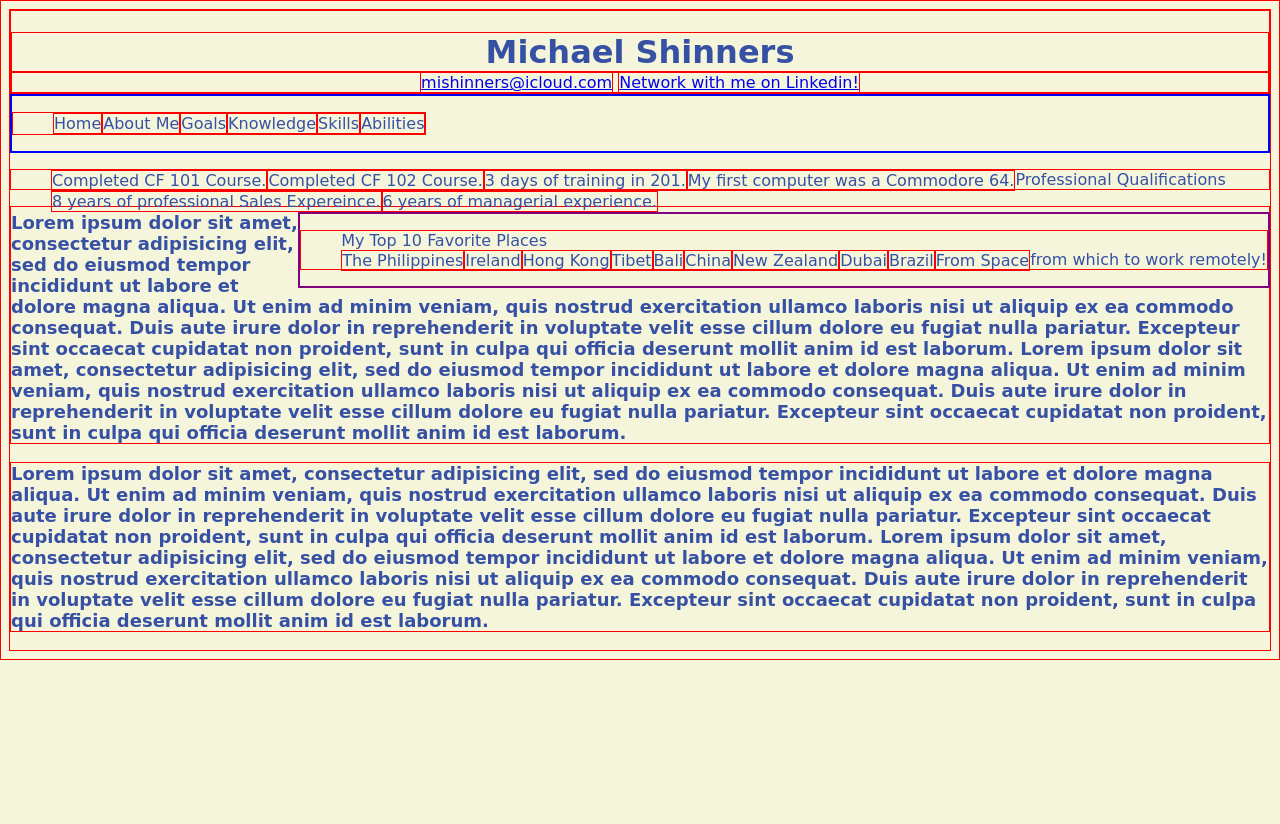
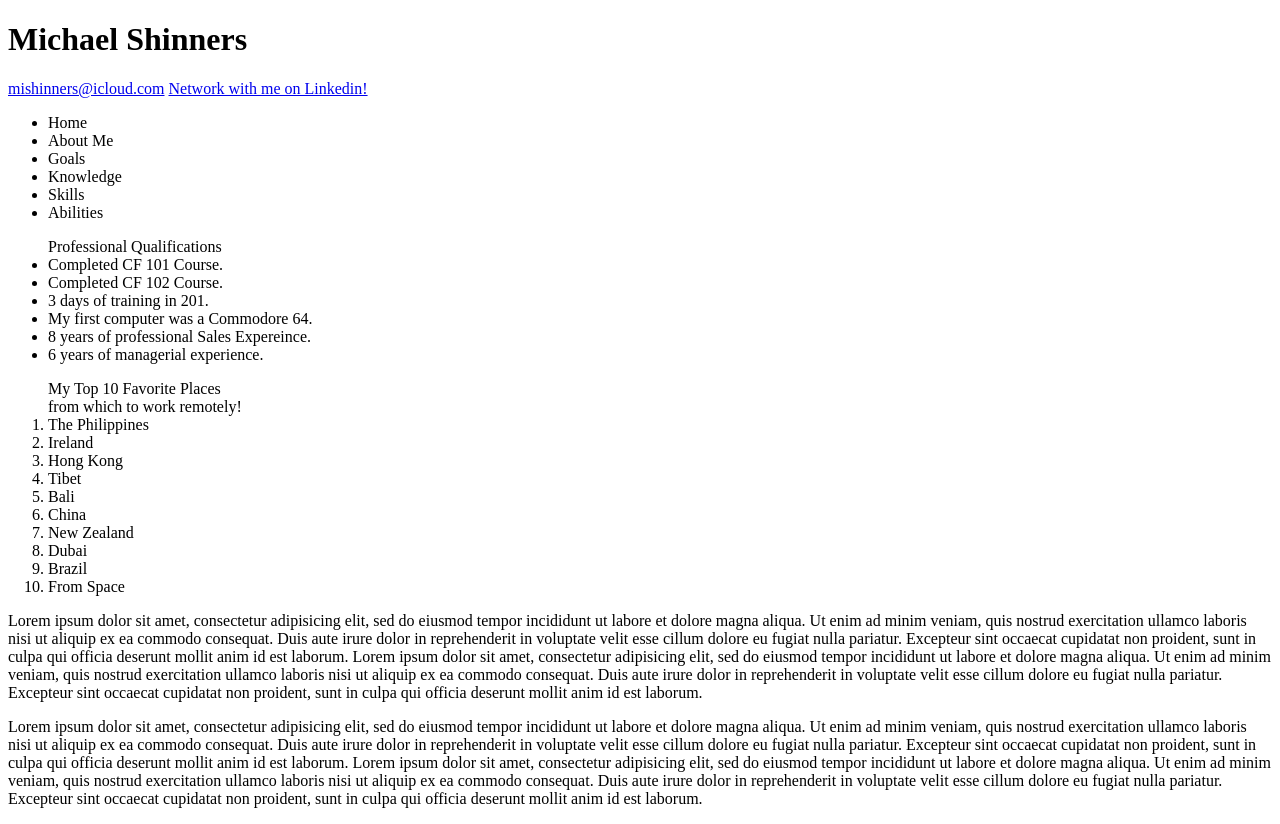
Before and after one commit to mshinners/about_me, a plain HTML site: page index.html in a window 1280 px wide. Before the commit the page ends 800 px from the top, so only its background shows below. Drawn offline with Linux system fonts and the light colour scheme.

Commit message:
Confusion

```diff
--- a/style.css
+++ b/style.css
@@ -1,57 +1,7 @@
-/*box-sizing: border-box;*/
-* {
-  border: thin solid red;
-}
 
-body {
-  color: rgb(54, 80, 164);
-  background-color: beige;
-  font-family: cursive, sans-serif;
 
-}
-
-h1 {
-  font-size: 32px;
-  margin-bottom: 0;
-  text-align: center;
-}
-
-.navBar {
-  border: 2px, solid, blue;
-  display: flex;
-  text-align: justify;
-      justify-content: space-between;
-
-}
-
-li  {
-        float: left;
-        margin: 0;
-        padding 20%;
-        list-style-type: none;
-}
-
-.links {
-  text-align: center;
-}
-
-h1>a {
-  background-color: #EA7A94;
-  text-align: center;
-}
-
-h4 {
-  color: purple;
-  font-size: 250%;
-}
-
-p {
-  margin-top: 0;
-  font-size: 18px;
-  font-weight: bold;
-
-}
-aside {
-  border: 2px, solid, purple;
-  float: right;
-}
+/* Permalink - use to edit and share this gradient: http://colorzilla.com/gradient-editor/#1e5799+0,7db9e8+100&1+0,0+100;Blue+to+Transparent */
+background: -moz-linear-gradient(top, rgba(30,87,153,1) 0%, rgba(125,185,232,0) 100%); /* FF3.6-15 */
+background: -webkit-linear-gradient(top, rgba(30,87,153,1) 0%,rgba(125,185,232,0) 100%); /* Chrome10-25,Safari5.1-6 */
+background: linear-gradient(to bottom, rgba(30,87,153,1) 0%,rgba(125,185,232,0) 100%); /* W3C, IE10+, FF16+, Chrome26+, Opera12+, Safari7+ */
+filter: progid:DXImageTransform.Microsoft.gradient( startColorstr='#1e5799', endColorstr='#007db9e8',GradientType=0 ); /* IE6-9 */
```
